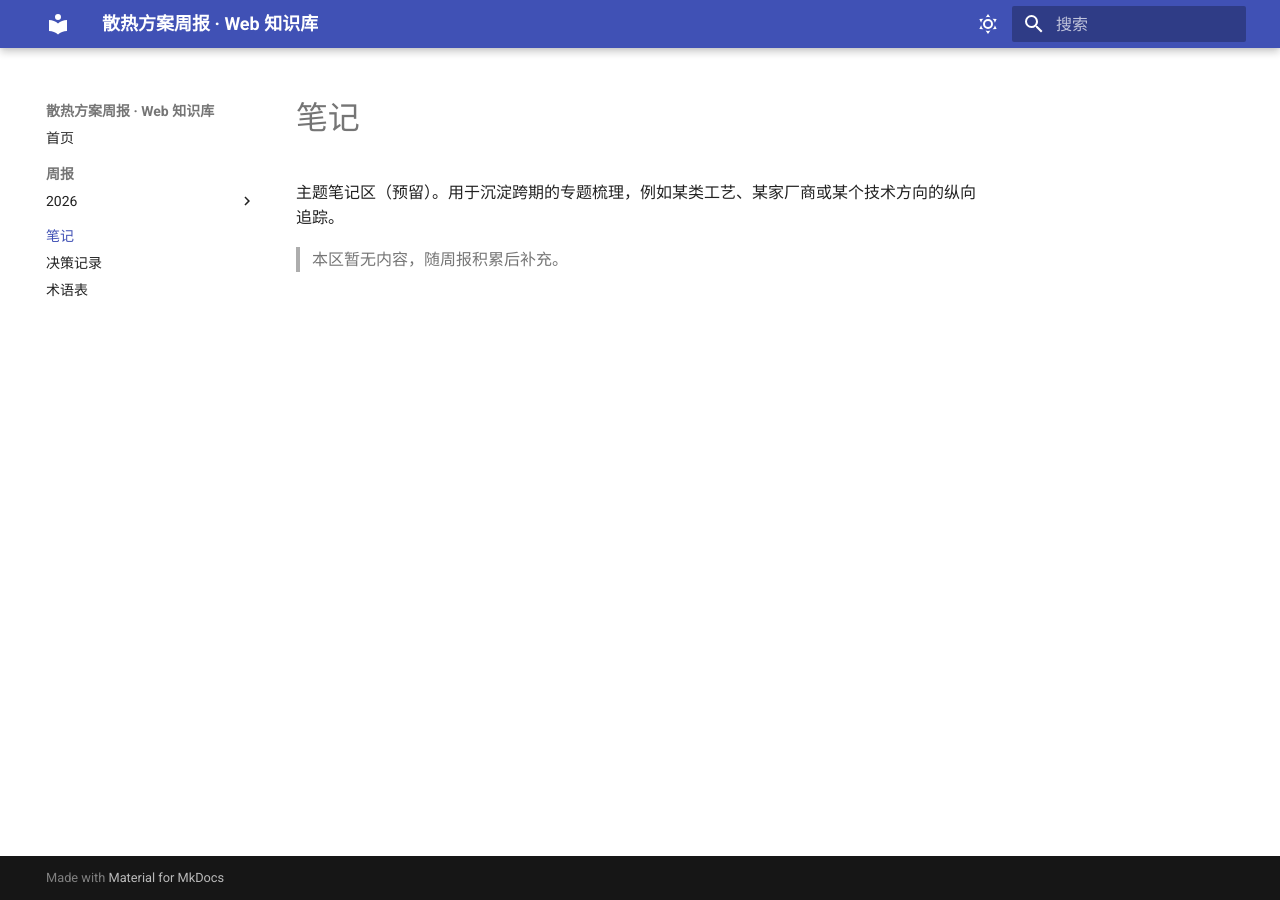
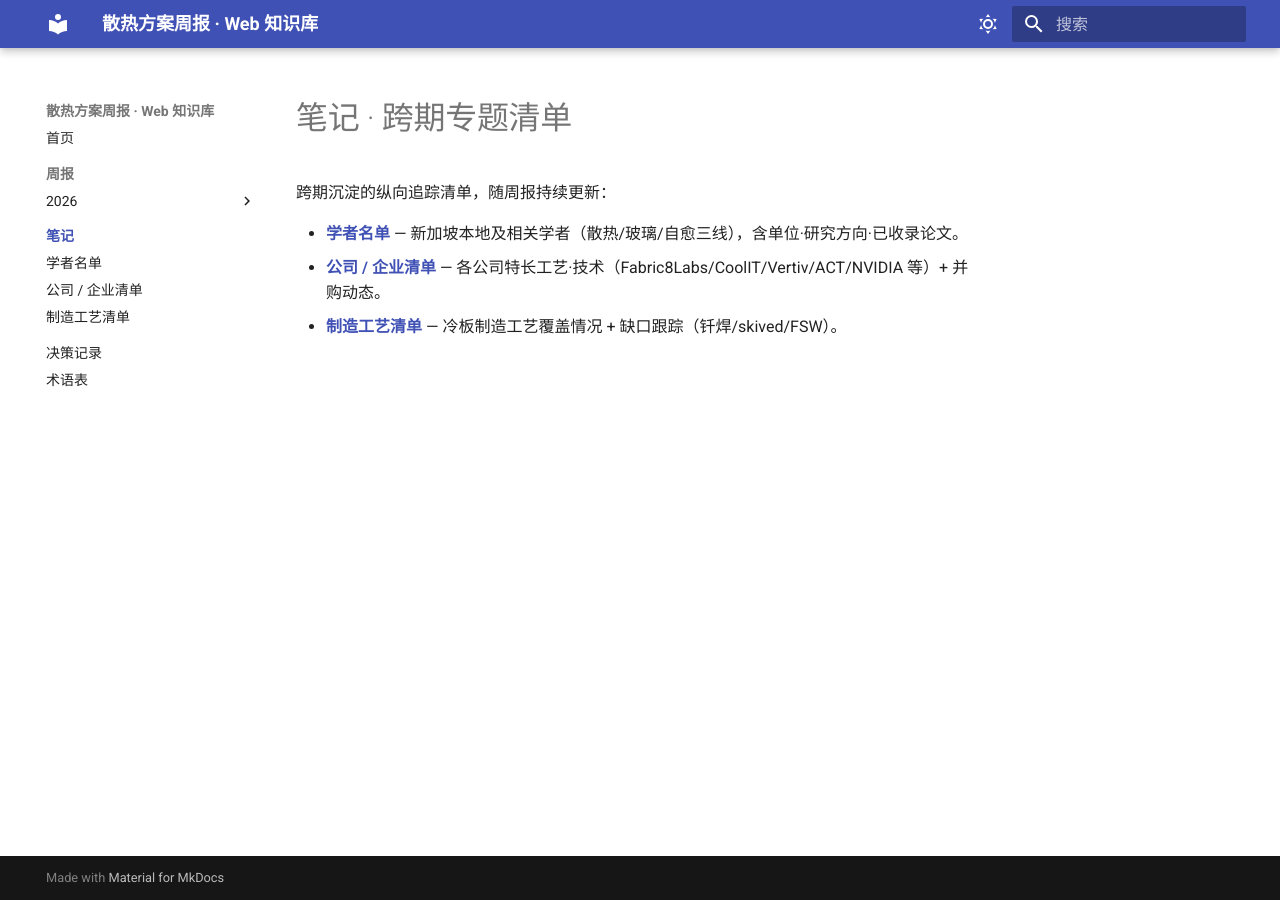
Before and after one commit to liyf1640/thermal_cooling_weekly_report, an MkDocs documentation site: the page built from docs/notes/index.md, in a window 1280 px wide. Built offline with MkDocs 1.6.1 and Material for MkDocs 9.7.7, drawn with Linux system fonts in a browser that asks for light colours.

Commit message:
notes: add scholar / company / manufacturing lists to KB nav
Co-Authored-By: Claude Opus 4.8 <noreply@anthropic.com>

```diff
--- a/docs/notes/index.md
+++ b/docs/notes/index.md
@@ -1,5 +1,7 @@
-# 笔记
+# 笔记 · 跨期专题清单
 
-主题笔记区（预留）。用于沉淀跨期的专题梳理，例如某类工艺、某家厂商或某个技术方向的纵向追踪。
+跨期沉淀的纵向追踪清单，随周报持续更新：
 
-> 本区暂无内容，随周报积累后补充。
+- **[学者名单](sg-scholars.md)** — 新加坡本地及相关学者（散热/玻璃/自愈三线），含单位·研究方向·已收录论文。
+- **[公司 / 企业清单](companies.md)** — 各公司特长工艺·技术（Fabric8Labs/CoolIT/Vertiv/ACT/NVIDIA 等）+ 并购动态。
+- **[制造工艺清单](manufacturing-methods.md)** — 冷板制造工艺覆盖情况 + 缺口跟踪（钎焊/skived/FSW）。
--- a/mkdocs.yml
+++ b/mkdocs.yml
@@ -60,6 +60,10 @@ nav:
           - 第 2 期 · 2026-08-10: briefings/2026/2026-08-10.md
           - 第 1 期 · 2026-08-01: briefings/2026/2026-08-01.md
       # AUTO:NAV:END
-  - 笔记: notes/index.md
+  - 笔记:
+      - 总览: notes/index.md
+      - 学者名单: notes/sg-scholars.md
+      - 公司 / 企业清单: notes/companies.md
+      - 制造工艺清单: notes/manufacturing-methods.md
   - 决策记录: decisions/index.md
   - 术语表: glossary.md
```
Also changed, not shown: docs/notes/companies.md (added, +27 -0 lines), docs/notes/manufacturing-methods.md (added, +22 -0 lines), docs/notes/sg-scholars.md (added, +26 -0 lines).
